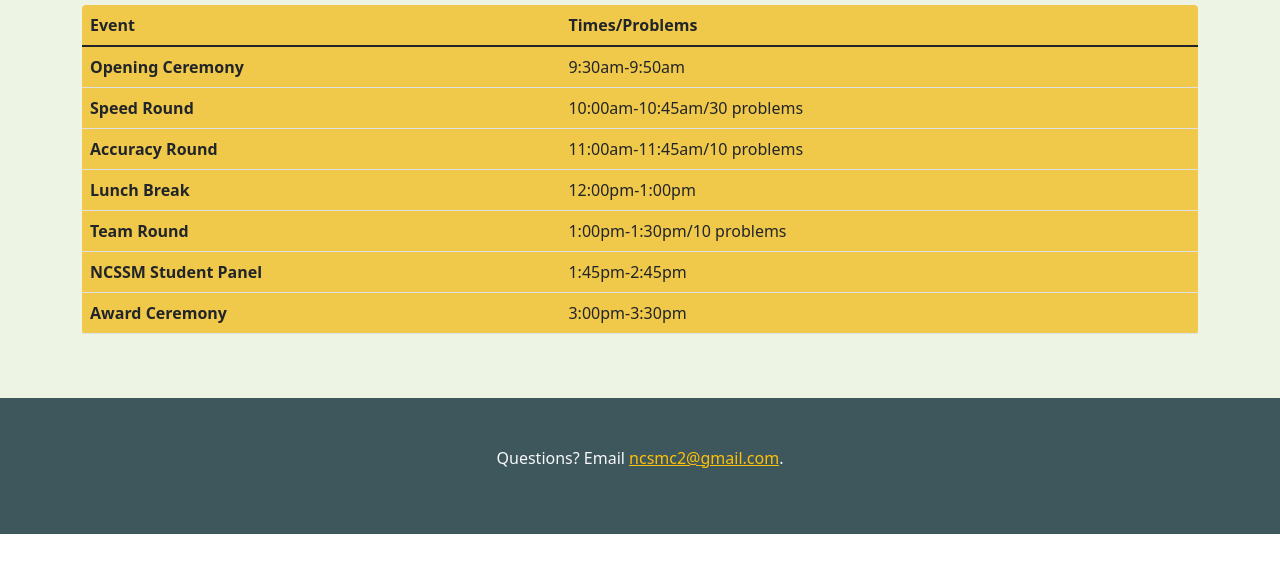
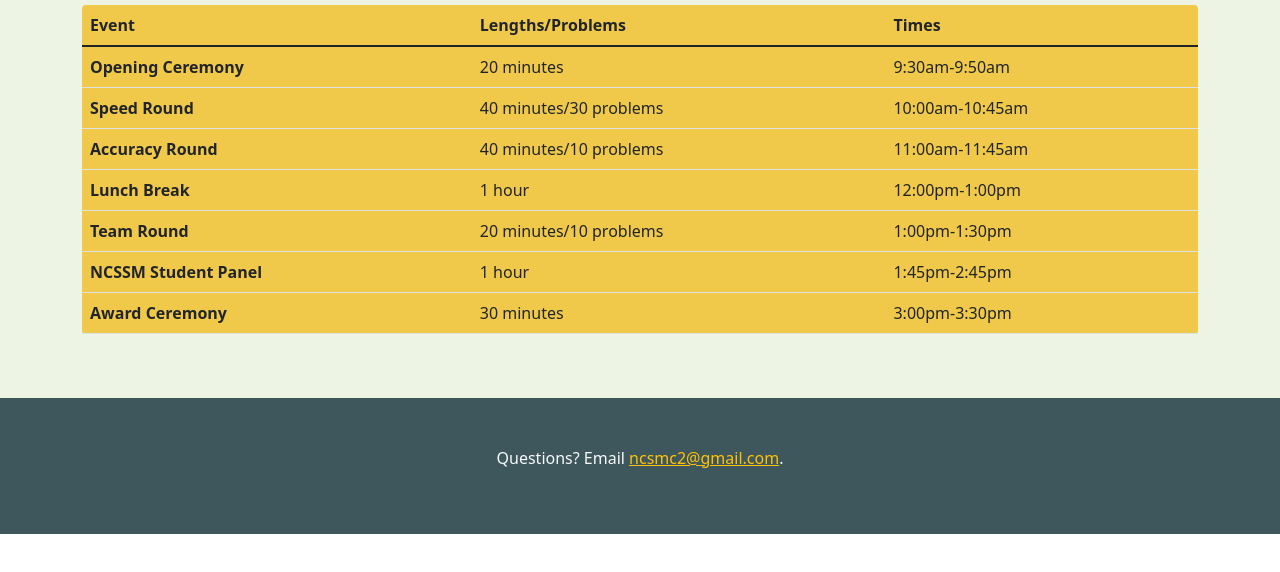
Before and after one commit to nc-smc-2/math-contest, a plain HTML site: page schedule.html in a window 1280 px wide. Shown: the part 204-776 px from the top of the page. Drawn offline with nearby package versions, Linux system fonts and the light colour scheme.

Commit message:
schedule fix

```diff
--- a/schedule.html
+++ b/schedule.html
@@ -55,36 +55,44 @@
                 <thead>
                   <tr>
                     <th scope="col">Event</th>
-                    <th scope="col">Times/Problems</th>
+                    <th scope="col">Lengths/Problems</th>
+                    <th scope="col">Times</th>
                   </tr>
                 </thead>
                 <tbody>
                   <tr>
                     <th scope="row">Opening Ceremony</th>
+                    <td>20 minutes</td>
                     <td>9:30am-9:50am</td>
                   </tr>
                   <tr>
                     <th scope="row">Speed Round</th>
-                    <td>10:00am-10:45am/30 problems</td>
+                    <td>40 minutes/30 problems</td>
+                    <td>10:00am-10:45am</td>
                   </tr>
                   <tr>
                     <th scope="row">Accuracy Round</th>
-                    <td>11:00am-11:45am/10 problems</td>
+                    <td>40 minutes/10 problems</td>
+                    <td>11:00am-11:45am</td>
                   </tr>
                   <tr>
                     <th scope="row">Lunch Break</th>
+                    <td>1 hour</td>
                     <td>12:00pm-1:00pm</td>
                   </tr>
                   <tr>
                     <th scope="row">Team Round</th>
-                    <td>1:00pm-1:30pm/10 problems</td>
+                    <td>20 minutes/10 problems</td>
+                    <td>1:00pm-1:30pm</td>
                   </tr>
                   <tr>
                     <th scope="row">NCSSM Student Panel</th>
+                    <td>1 hour</td>
                     <td>1:45pm-2:45pm</td>
                   </tr>
                   <tr>
                     <th scope="row">Award Ceremony</th>
+                    <td>30 minutes</td>
                     <td>3:00pm-3:30pm</td>
                   </tr>
                 </tbody>
```
